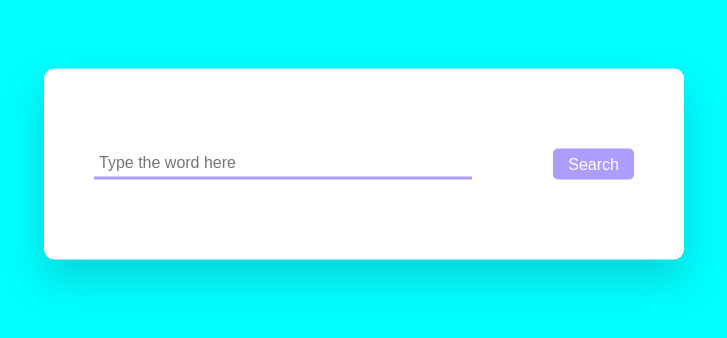
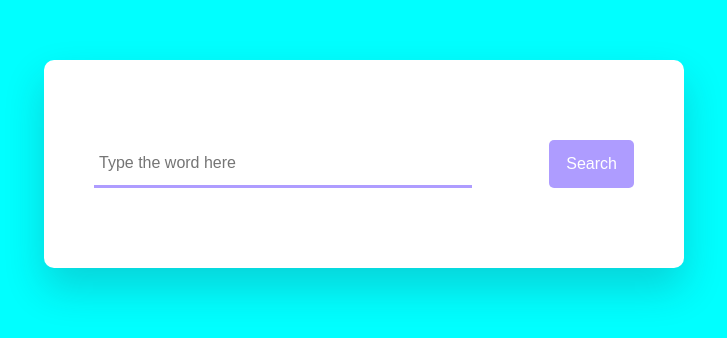
Before and after one commit to rko0211/Dictionary, a plain HTML site: page dictionary.html in a window 1280 px wide. Shown: the part 236-574 px from the top of the page, without its empty margins (276-1003 px from the left). Drawn offline with Linux system fonts and the light colour scheme.

Commit message:
Update dictionary.css

```diff
--- a/dictionary.css
+++ b/dictionary.css
@@ -49,7 +49,7 @@ body {
 
 .search-button {
 
-  padding: 5px 15px;
+  padding: 15px 17px;
   background-color: #ae9cff;
   border: none;
   outline: none;
```
